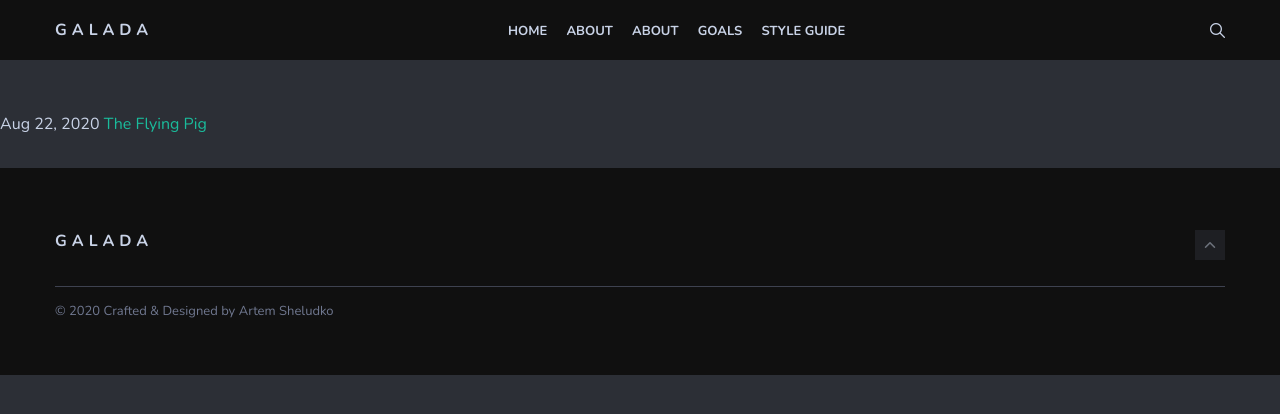
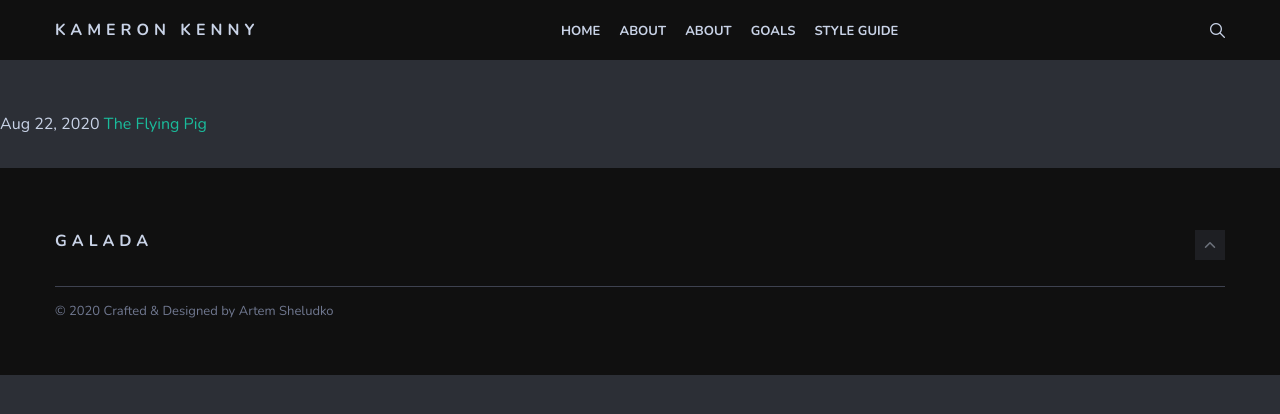
Before and after one commit to kkenny/kameronkennycom, a Jekyll site: the page built from index.md, in a window 1280 px wide. Shown: the top 414 px of the page. Built offline with Jekyll 4.4.1, drawn with Linux system fonts in a browser that asks for light colours; nearby versions of some CDN libraries; the list of posts is cut into pages by our own code.

Commit message:
update header include

```diff
--- a/_includes/header.html
+++ b/_includes/header.html
@@ -4,7 +4,7 @@
       <div class="col col-12">
         <div class="header-box">
           <div class="logo-title">
-            <a href="{{site.baseurl}}/" class="logo-text">Galada</a>
+            <a href="{{site.baseurl}}/" class="logo-text">Kameron Kenny</a>
           </div>
 
           <nav class="nav-menu">
```
